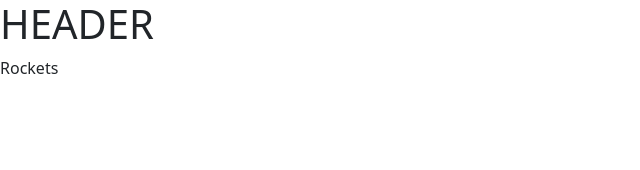
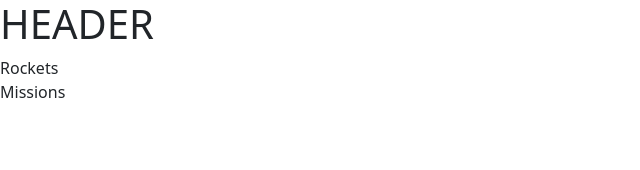
Before and after one commit to david-lafontant/space-travelers, a React (Vite) app: page / in a window 1280 px wide. Shown: the top 170 px of the page, without its empty margins (0-640 px from the left). Built offline with nearby package versions, Linux system fonts and the light colour scheme.

Commit message:
Display missions page

```diff
--- a/src/App.tsx
+++ b/src/App.tsx
@@ -1,4 +1,5 @@
 import Header from "./components/header/Header";
+import Missions from "./pages/missions/Missions";
 import Rockets from "./pages/rockets/Rockets";
 function App() {
 
@@ -7,6 +8,7 @@ function App() {
     <div className="App">
       <Header />
       <Rockets />
+      <Missions />
     </div>
   )
 }
```
